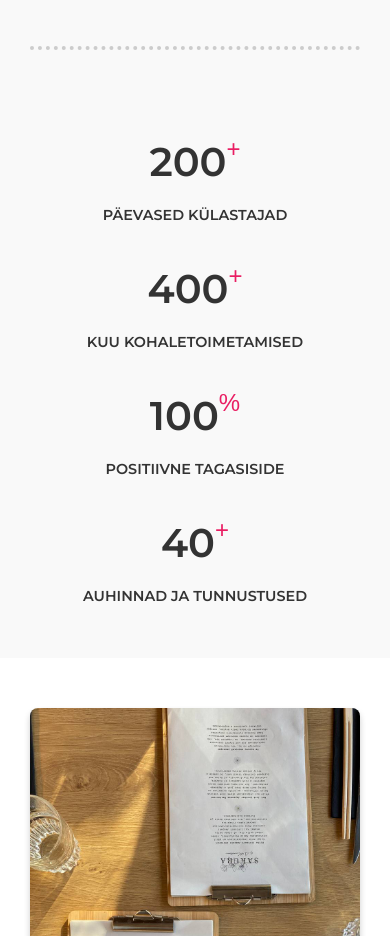
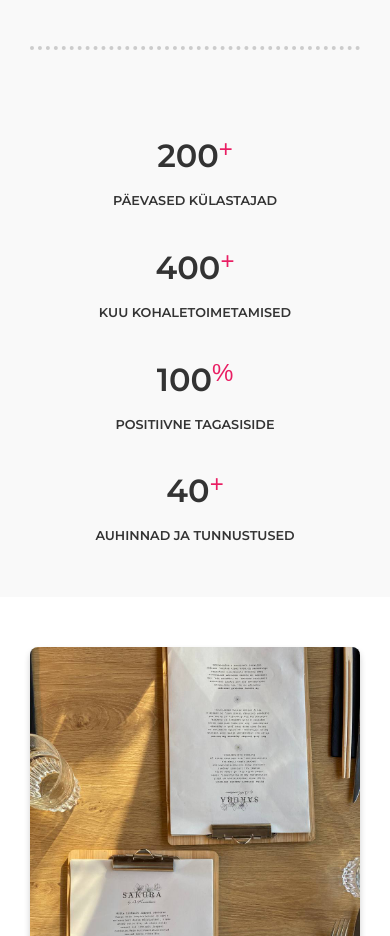
Before and after one commit to CrazyGaffer/Sakura_Resto, a React (Vite) app: page / in a window 390 px wide. Shown: the part 4080-5016 px from the top of the page. Built offline with nearby package versions, Linux system fonts and the light colour scheme.

Commit message:
Update About.css

```diff
--- a/src/pages/about/About.css
+++ b/src/pages/about/About.css
@@ -487,10 +487,10 @@ p.features-title {
         gap: 30px;
     }
     .statistic .count {
-        font-size: 2.5em;
+        font-size: 2em;
     }
     .statistic p {
-        font-size: 0.9em;
+        font-size: 0.8em;
     }
     .overlay-content {
         left: 20px;
```
